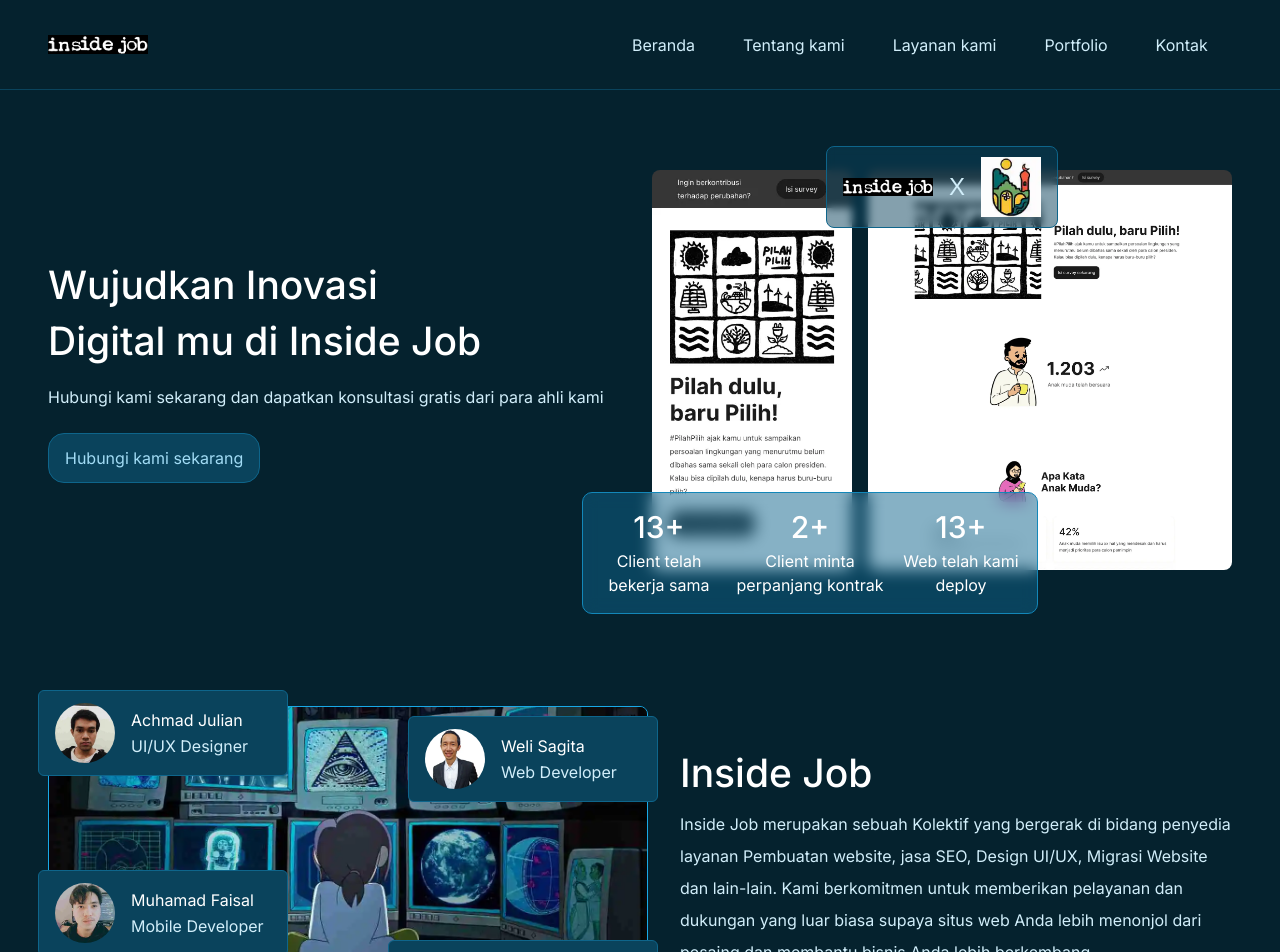
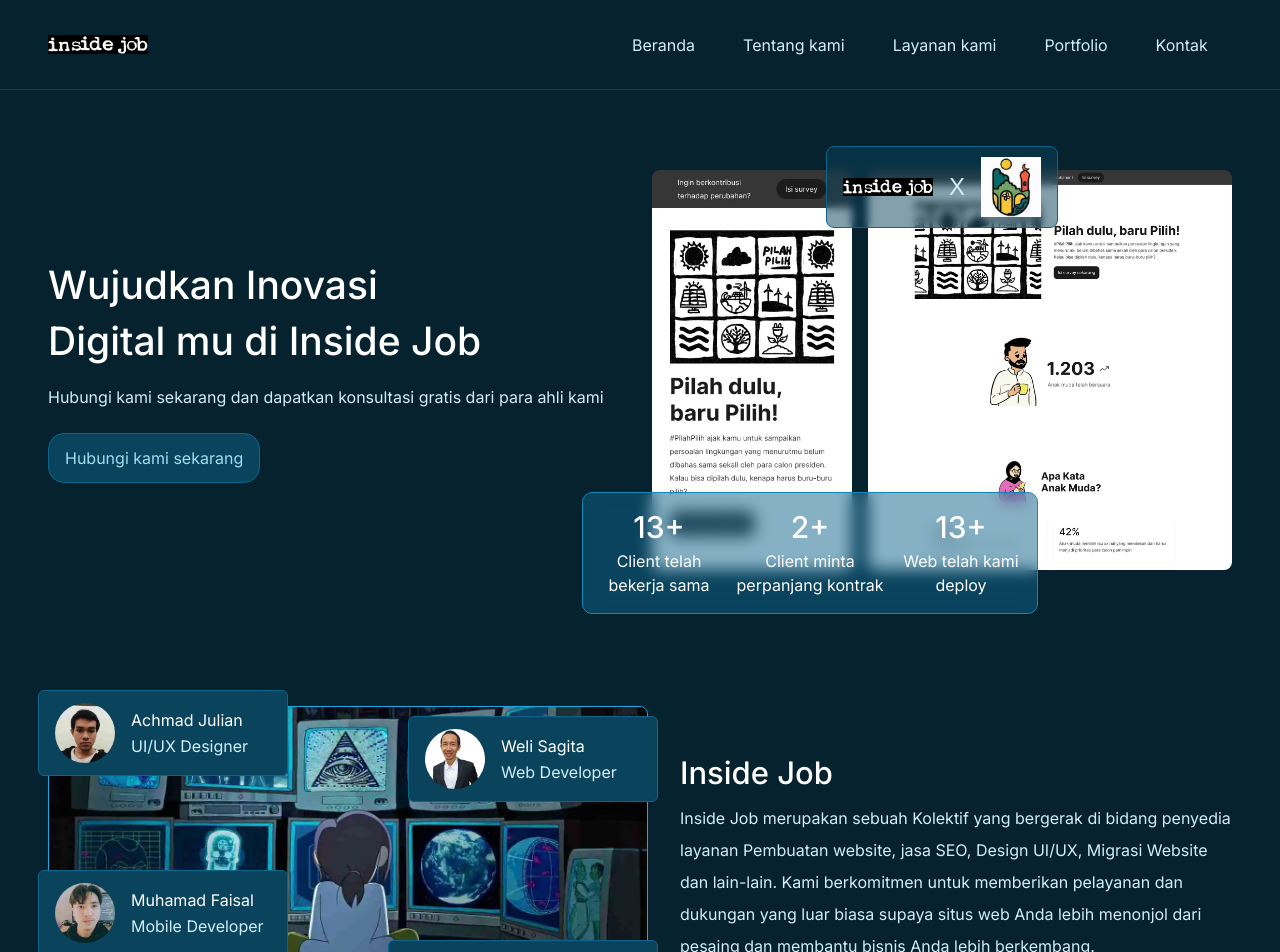
Before and after one commit to Revitalismo/inside-job, a Next.js app: page / in a window 1280 px wide. Shown: the top 952 px of the page. Built offline with nearby package versions, Linux system fonts and the light colour scheme; a web font is replaced by a local one.

Commit message:
fix: change responsive utility to prevent content width in company description flashing

```diff
--- a/src/app/page.tsx
+++ b/src/app/page.tsx
@@ -10,7 +10,6 @@ import { Collaboration } from "./components/Collaboration";
 import { Awards } from "./components/Awards";
 import { TeamCard } from "./components/TeamCard";
 import { ServiceCard } from "./components/ServiceCard";
-import { title } from "process";
 
 export default function Home() {
   return (
@@ -70,7 +69,7 @@ function HeroSection() {
 function CompanyDescription() {
   return (
     <section className="flex flex-col gap-8 xl:flex-row items-center">
-      <section className="w-full lg:max-w-[800px] lg:min-w-[600px] h-[300px] relative">
+      <section className="w-full md:max-w-[800px] lg:min-w-[600px] h-[300px] relative">
         <Image
           alt="Inside Job Scene"
           src={insideJobScene}
@@ -98,8 +97,8 @@ function CompanyDescription() {
         />
       </section>
 
-      <article className="flex flex-col gap-y-1.5 lg:max-w-[800px]">
-        <h1 className="text-[25px] sm:text-[39px] text-neutral-0 text-center xl:text-left font-medium">Inside Job</h1>
+      <article className="flex flex-col gap-y-1.5 md:max-w-[800px]">
+        <h2 className="text-[25px] sm:text-[31px] text-neutral-0 text-center xl:text-left font-medium">Inside Job</h2>
         <p className="text-sm sm:text-base sm:leading-8 text-primary-0 text-justify xl:text-left leading-7">
           Inside Job merupakan sebuah Kolektif yang bergerak di bidang penyedia layanan Pembuatan website, jasa  SEO, Design UI/UX, Migrasi Website dan lain-lain. Kami berkomitmen untuk memberikan pelayanan dan dukungan yang luar biasa supaya situs web Anda lebih menonjol dari pesaing dan membantu bisnis Anda lebih berkembang.
         </p>
```
